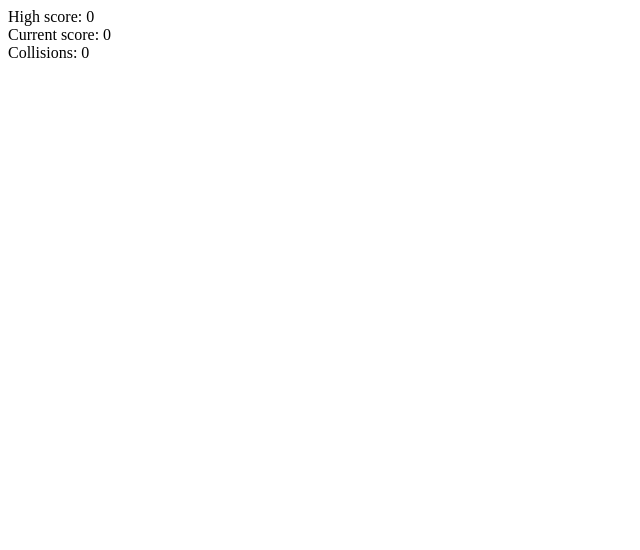
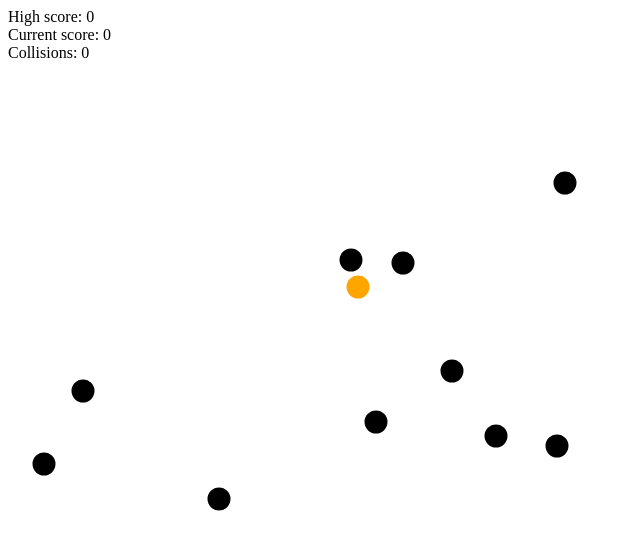
Before and after one commit to tiff8433/watchout, a website: page client/index.html in a window 1280 px wide. Shown: the whole page, without its empty margins (0-640 px from the left). Drawn offline with Linux system fonts and the light colour scheme.

Commit message:
Adds enemies, moves randomly.

```diff
--- a/client/index.html
+++ b/client/index.html
@@ -10,6 +10,21 @@
       <div class="current">Current score: <span>0</span></div>
       <div class="collisions">Collisions: <span>0</span></div>
     </div>
+    <div class="container">
+      <svg height="450" width="700">
+        <circle class='enemy' cx="700" cy="450" r="10" stroke="black" stroke-width="3" fill="black" />
+        <circle class='enemy' cx="50" cy="50" r="10" stroke="black" stroke-width="3" fill="black" />
+        <circle class='enemy' cx="50" cy="50" r="10" stroke="black" stroke-width="3" fill="black" />
+        <circle class='enemy' cx="50" cy="50" r="10" stroke="black" stroke-width="3" fill="black" />
+        <circle class='enemy' cx="50" cy="50" r="10" stroke="black" stroke-width="3" fill="black" />
+        <circle class='enemy' cx="50" cy="50" r="10" stroke="black" stroke-width="3" fill="black" />
+        <circle class='enemy' cx="50" cy="50" r="10" stroke="black" stroke-width="3" fill="black" />
+        <circle class='enemy' cx="50" cy="50" r="10" stroke="black" stroke-width="3" fill="black" />
+        <circle class='enemy' cx="50" cy="50" r="10" stroke="black" stroke-width="3" fill="black" />
+        <circle class='enemy' cx="50" cy="50" r="10" stroke="black" stroke-width="3" fill="black" />
+        <circle class='player' cx="350" cy="225" r="10" stroke="orange" stroke-width="3" fill="orange" />
+      </svg>
+    </div>
     <script src="lib/d3.js" charset="utf-8"></script>
     <script src='watchout.js'></script>
   </body>
--- a/client/watchout.js
+++ b/client/watchout.js
@@ -1 +1,14 @@
 // start slingin' some d3 here.
+// function game(){
+
+    d3.selectAll('.enemy').data([1,1,1,1,1,1,1,1,1,1])
+    .transition(1000)
+    .attr('cx',function (d) {return Math.floor(Math.random()*690);})
+    .attr('cy',function (d) {return Math.floor(Math.random()*440);})
+
+      // .attr('cx', function(d){ return Math.floor(Math.random()*700); })
+
+      // .attr('cy', function(d){ return Math.floor(Math.random()*450); });
+
+// };
+// setTimeout(function(){ game() }, 1000);
```
